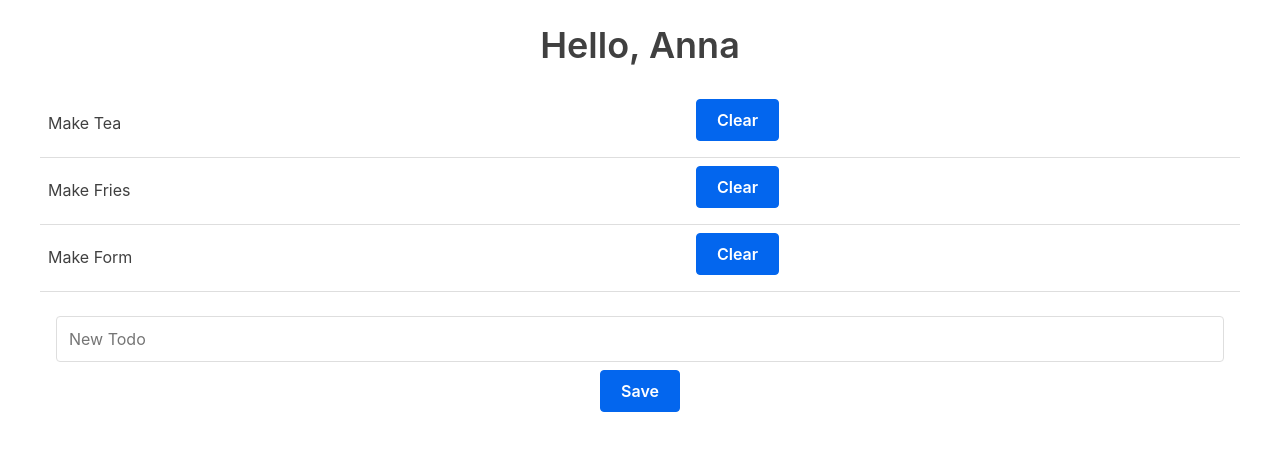
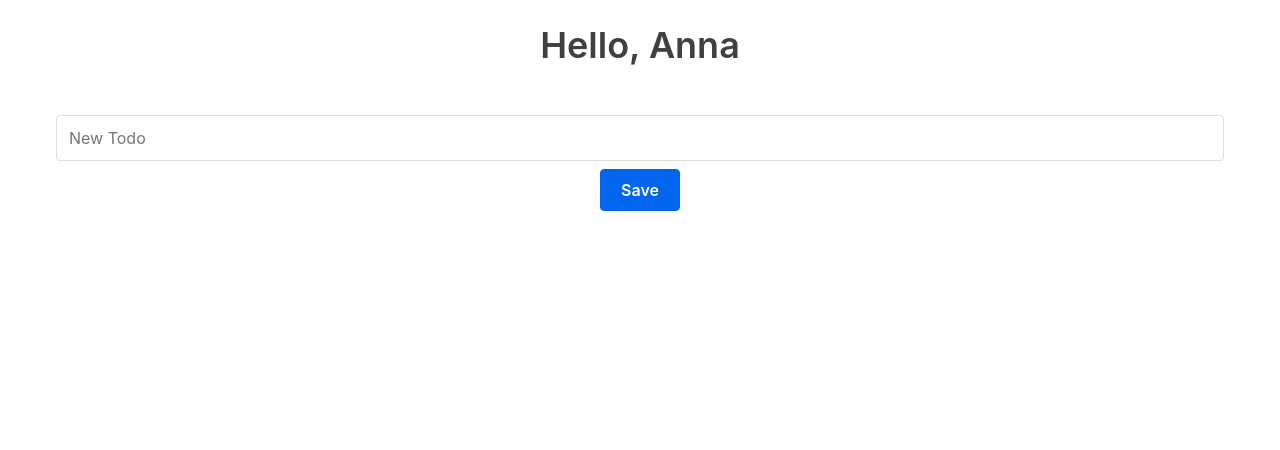
Before and after one commit to LujiAnna/intro-react, a React (Create React App) app in the folder todo-app/: page / in a window 1280 px wide. Shown: the top 450 px of the page. Built offline with nearby package versions, Linux system fonts and the light colour scheme.

Commit message:
update input data in DOM

```diff
--- a/todo-app/src/App.js
+++ b/todo-app/src/App.js
@@ -1,5 +1,5 @@
 // import logo from './logo.svg';
-import React,  {useState} from 'react';
+import React,  {useState, useEffect} from 'react';
 import './App.css';
 import Todo from './Components/Todo.js';
 import Form from './Components/Form.js';
@@ -31,21 +31,25 @@ const App = () => {
   // setTodos is a function to update todos (a built-in method for manipulating state)
 
    // Declare multiple state variables!
+  //  remove all the hard-coded data from useState, as we'll be updating that through the form now.
+  // create form component
 
-  const [todos, setTodos] = useState([
-      {
-        todo: 'Make Tea',
-        completed: true,
-      },
-       {
-        todo: 'Make Fries',
-        completed: false,
-      },
-       {
-        todo: 'Make Form',
-        completed: true,
-      },
-    ]);
+  const [todos, setTodos] = useState([]);
+
+  // const [todos, setTodos] = useState([
+  //     {
+  //       todo: 'Make Tea',
+  //       completed: true,
+  //     },
+  //      {
+  //       todo: 'Make Fries',
+  //       completed: false,
+  //     },
+  //      {
+  //       todo: 'Make Form',
+  //       completed: true,
+  //     },
+  //   ]);
 
     // const todos = [
     //   {
@@ -73,14 +77,14 @@ const App = () => {
         //  and is a preferred method for modifying arrays in JavaScript.
         // This particular method is testing an index vs. all the indices in the array,
         // and returning all but the one that is passed through
-        // modify-update state using setTodos inbuit method
+        // modify-update state using setTodos inbuilt method
 
-      // setTodos({
-      // todos: todos.filter((todo, i) => {
-      //    return i !== index
-      // }),
-      // })
-
+// ERROR: removes all
+      setTodos({
+      todos: todos.filter((todo, i) => {
+         return i !== index
+      }),
+      })
       }
 
 // Now we have to pass removeTodo function through to the component,
--- a/todo-app/src/Components/Form.js
+++ b/todo-app/src/Components/Form.js
@@ -1,24 +1,50 @@
 // import logo from './logo.svg';
 // import './App.css';
-import React from 'react'
+import React,  {useState} from 'react';
 
 //  Add Form
-const Form = () => {
+const Form = (props) => {
 
+  // set the initial state of the Form
+  // to be an object with some empty properties,
+  //  and assign that initial state to this.state
+  // '' is the initial state value
+
+const [input, setInput] = useState({
+  todo: '',
+});
+
+// Goal: update the state of Form every time a field is changed in the form,
+//  and when we submit, all that data will pass to the App state, which will then update the Todo.
+
+// First, we'll make the function that will run every time a change is made
+// to an input. The event will be passed through, and we'll set the state of Form to have the name (key) and value of the inputs
+
+  const handleChange = (e) => {
+   const [input] = setInput(e.target.value)
+  }
+
+  // Now if we go to the front end of our app, we'll see a form that doesn't have a submit yet.
+  // Update some fields and you'll see the local state of Form being updated
   const handleSubmit = (e) => {
     e.preventDefault();
     console.log('You clicked save.');
   }
 
+  //  const addInput = (e) => {
+  //   setInput(e.target.value)
+  // }
+
   return (
     <div className="container">
      <form onSubmit={handleSubmit}>
         <label>
-        <input type="text" name="todo" placeholder="New Todo"/>
+        <input type="text" name="todo" id ="todo" placeholder="New Todo" value={input.todo} onChange={handleChange}/>
         </label>
         {/* set input value in dom and browser */}
          <input type="submit" value="Save" />
      </form>
+
     </div>
   );
 }
--- a/todo-app/src/Components/Todo.js
+++ b/todo-app/src/Components/Todo.js
@@ -28,8 +28,14 @@ const Todo = (props) => {
 
 
     //  Since we're passing it down to Todo, we're going to have to pass it through again as a prop,
-    //  just like we did with the todosData.
-      const rows = props.todosData.map((row, index) => {
+    //  just like we did with the todosData(changed to todos)
+
+// todosData was an array of objects but now its an object after using state
+    // https://stackoverflow.com/questions/30142361/react-js-uncaught-typeerror-this-props-data-map-is-not-a-function
+
+      let data = Array.from(props.todosData);
+
+      const rows = data.map((row, index) => {
        return (
          <tr key ={index}>
            <td>{row.todo}</td>
```
Also changed, not shown: 1 other file (tests, documents, lock files or other folders).
